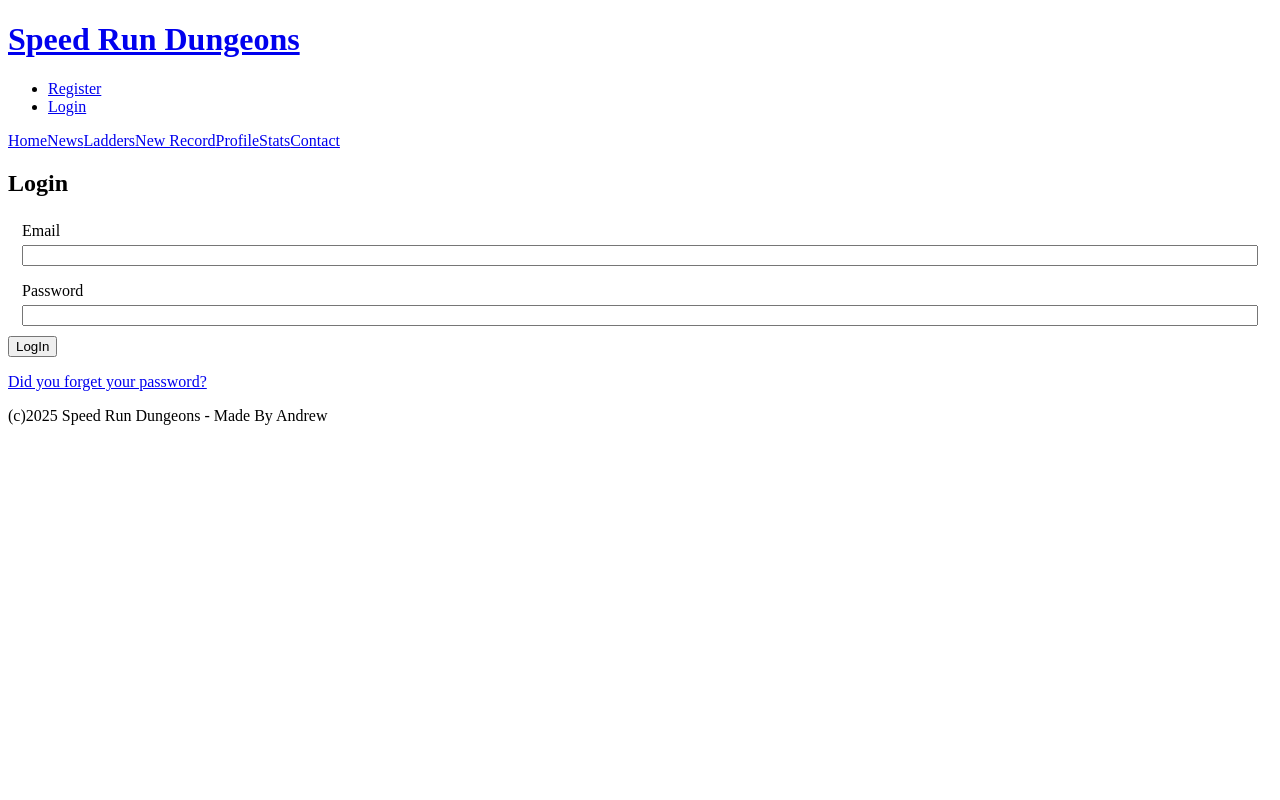
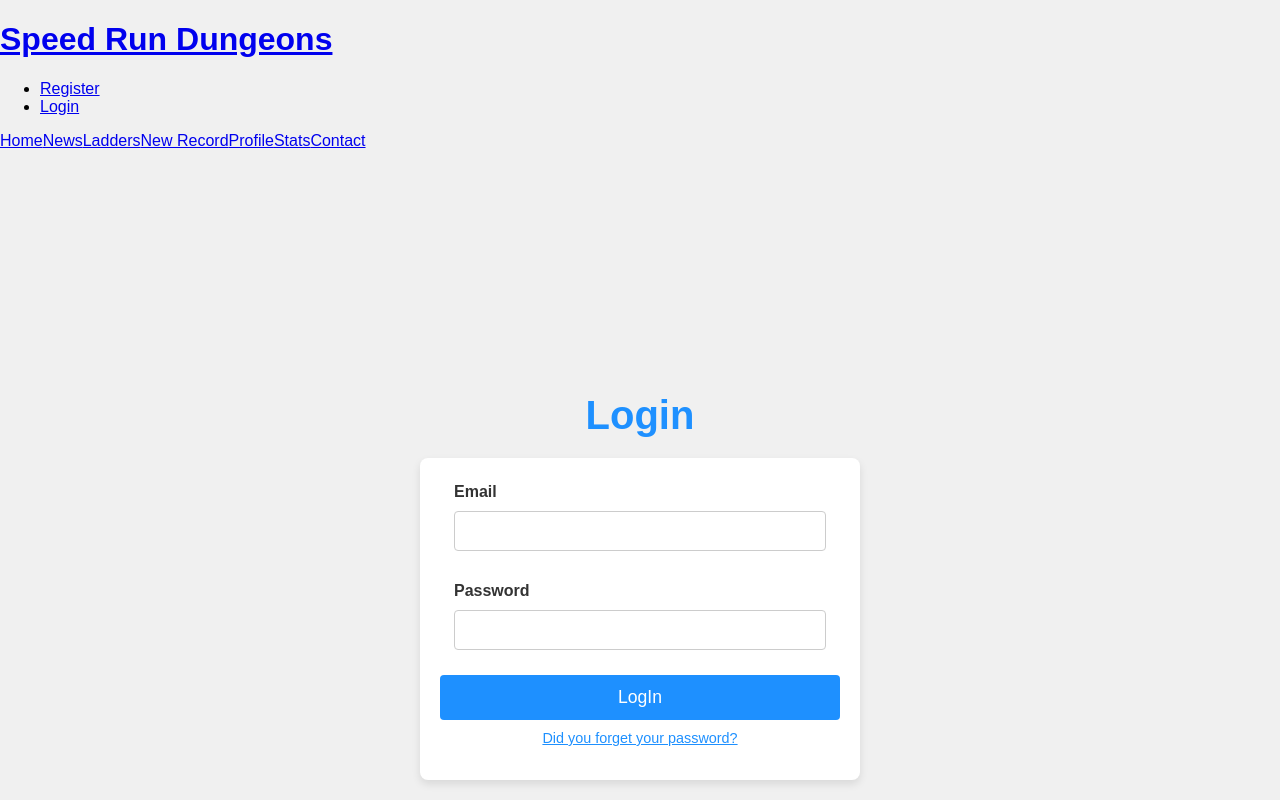
Before and after one commit to andriusmw/MMORanking-Front, a React (Create React App) app: page /login in a window 1280 px wide. Shown: the top 800 px of the page. Built offline with nearby package versions, Linux system fonts and the light colour scheme.

Commit message:
captcha on contact, peding to fix on register

```diff
--- a/package.json
+++ b/package.json
@@ -9,6 +9,7 @@
     "react": "^19.0.0",
     "react-datepicker": "^8.1.0",
     "react-dom": "^19.0.0",
+    "react-google-recaptcha": "^3.1.0",
     "react-router-dom": "^6.28.1",
     "react-scripts": "5.0.1",
     "sweetalert": "^2.1.2",
--- a/src/App.css
+++ b/src/App.css
@@ -1,25 +1,217 @@
-.form-container {
-    position: relative;
-    max-width: 500px;
-    margin: 0 auto;
+/* Variables CSS definidas en :root para acceso global */
+:root {
+  --main-color: #1e90ff; /* Azul principal */
+  --secondary-color: #f0f0f0; /* Gris claro */
+  --text-color: #333; /* Gris oscuro para texto */
+  --error-color: #ff4444; /* Rojo para errores */
+  --success-color: #28a745; /* Verde para éxito */
+  --border-color: #ccc; /* Gris claro para bordes */
+  --shadow-color: rgba(0, 0, 0, 0.1); /* Sombra suave */
+}
+
+/* Estilos generales */
+body {
+  margin: 0;
+  font-family: Arial, sans-serif;
+  background-color: var(--secondary-color);
+}
+
+/* Contenedor principal (común para Register y Login) */
+.form-section {
+  display: flex;
+  flex-direction: column;
+  align-items: center;
+  justify-content: center;
+  min-height: 100vh;
   padding: 20px;
 }
 
+/* Título (común para Register y Login) */
+.form-title {
+  color: var(--main-color);
+  font-size: 2.5rem;
+  margin-bottom: 20px;
+  text-align: center;
+}
+
+/* Contenedor del formulario (reutiliza .form-container) */
+.form-container {
+  position: relative;
+  max-width: 500px; /* Ancho máximo para Register */
+  margin: 0 auto;
+  padding: 20px;
+  background-color: white;
+  border-radius: 8px;
+  box-shadow: 0 4px 8px var(--shadow-color);
+  width: 100%;
+}
+
+/* Formulario interno */
 .editform {
   display: flex;
   flex-direction: column;
   gap: 15px;
 }
 
-  .edith1 {
-    text-align: center;
-  }
-
-  fieldset {
+/* Fieldsets */
+.form-fieldset {
+  margin-bottom: 15px;
   border: none;
   display: flex;
   flex-direction: column;
   gap: 5px;
+}
+
+/* Etiquetas */
+.form-label {
+  display: block;
+  color: var(--text-color);
+  font-weight: bold;
+  margin-bottom: 5px;
+}
+
+/* Inputs */
+.form-input {
+  width: 100%;
+  padding: 10px;
+  border: 1px solid var(--border-color);
+  border-radius: 4px;
+  font-size: 1rem;
+  color: var(--text-color);
+  box-sizing: border-box;
+}
+
+.form-input:focus {
+  border-color: var(--main-color);
+  outline: none;
+}
+
+/* Selector de región (específico de Register) */
+.form-select {
+  width: 100%;
+  padding: 10px;
+  border: 1px solid var(--border-color);
+  border-radius: 4px;
+  font-size: 1rem;
+  color: var(--text-color);
+}
+
+.form-select:focus {
+  border-color: var(--main-color);
+  outline: none;
+}
+
+/* Contenedor de región (específico de Register) */
+.region-container {
+  display: flex;
+  align-items: center;
+  gap: 10px;
+}
+
+/* Botones de ayuda (específico de Register) */
+.help-button {
+  background-color: var(--main-color);
+  color: white;
+  border: none;
+  border-radius: 50%;
+  width: 24px;
+  height: 24px;
+  font-size: 1rem;
+  cursor: pointer;
+  transition: background-color 0.3s;
+}
+
+.help-button:hover {
+  background-color: darken(var(--main-color), 10%);
+}
+
+/* Texto de ayuda (específico de Register) */
+.help-text {
+  background-color: var(--secondary-color);
+  padding: 10px;
+  border-radius: 4px;
+  margin-top: 5px;
+  font-size: 0.9rem;
+  color: var(--text-color);
+}
+
+.help-list {
+  padding-left: 20px;
+  margin: 5px 0;
+}
+
+/* Contenedor de input con ayuda (específico de Register) */
+.input-with-help {
+  display: flex;
+  align-items: center;
+  gap: 10px;
+}
+
+/* reCAPTCHA (específico de Register) */
+.recaptcha-container {
+  margin: 15px 0;
+  display: flex;
+  justify-content: center;
+}
+
+/* Botón de envío (común) */
+.submit-button {
+  background-color: var(--main-color);
+  color: white;
+  padding: 12px 20px;
+  border: none;
+  border-radius: 4px;
+  font-size: 1.1rem;
+  cursor: pointer;
+  width: 100%;
+  transition: background-color 0.3s;
+}
+
+.submit-button:hover {
+  background-color: darken(var(--main-color), 10%);
+}
+
+/* Mensajes (común) */
+.error-message {
+  color: var(--error-color);
+  font-size: 0.9rem;
+  margin-top: 10px;
+  text-align: center;
+}
+
+/* Mensaje de éxito (específico de Register) */
+.success-message {
+  color: var(--success-color);
+  font-size: 0.9rem;
+  margin-top: 10px;
+  text-align: center;
+}
+
+/* Enlace al login (específico de Register) */
+.login-link {
+  color: var(--main-color);
+  text-decoration: underline;
+}
+
+.login-link:hover {
+  color: darken(var(--main-color), 10%);
+}
+
+/* Enlace de recuperación (específico de Login) */
+.forgot-password {
+  margin-top: 10px;
+  text-align: center;
+  font-size: 0.9rem;
+  color: var(--text-color);
+}
+
+.forgot-link {
+  color: var(--main-color);
+  text-decoration: underline;
+}
+
+.forgot-link:hover {
+  color: darken(var(--main-color), 10%);
 }
 
 /* Estilos del spinner */
@@ -29,7 +221,7 @@
   left: 0;
   width: 100%;
   height: 100%;
-    background: rgba(0, 0, 0, 0.3); /* Fondo semitransparente */
+  background: rgba(0, 0, 0, 0.3);
   display: flex;
   justify-content: center;
   align-items: center;
@@ -38,8 +230,8 @@
 .spinner {
   width: 40px;
   height: 40px;
-    border: 4px solid #f3f3f3; /* Color claro */
-    border-top: 4px solid #3498db; /* Color destacado */
+  border: 4px solid #f3f3f3;
+  border-top: 4px solid #3498db;
   border-radius: 50%;
   animation: spin 1s linear infinite;
 }
@@ -53,3 +245,55 @@
   opacity: 0.6;
   cursor: not-allowed;
 }
+
+/* Responsive (común) */
+@media (max-width: 600px) {
+  .form-title {
+    font-size: 2rem;
+  }
+
+  .form-container {
+    padding: 15px;
+  }
+
+  .form-input, .form-select {
+    font-size: 0.9rem;
+  }
+
+  .submit-button {
+    font-size: 1rem;
+    padding: 10px;
+  }
+}
+
+/* Ajuste específico para Login */
+.login-container {
+  max-width: 400px; /* Ancho más pequeño para Login */
+}
+
+/* Mensaje de envío (específico de NewRecordPage) */
+/*
+.sending-message {
+  color: var(--text-color);
+  font-size: 0.9rem;
+  margin-top: 10px;
+  text-align: center;
+}
+  */
+
+  /* Textarea (específico de ContactPage) */
+.form-textarea {
+  width: 100%;
+  padding: 10px;
+  border: 1px solid var(--border-color);
+  border-radius: 4px;
+  font-size: 1rem;
+  color: var(--text-color);
+  box-sizing: border-box;
+  resize: vertical; /* Permite redimensionar verticalmente */
+}
+
+.form-textarea:focus {
+  border-color: var(--main-color);
+  outline: none;
+}
--- a/src/pages/LoginPage.js
+++ b/src/pages/LoginPage.js
@@ -3,51 +3,57 @@ import { loginUserService } from "../services";
 import { AuthContext } from "../context/AuthContext";
 import { Link, useNavigate } from "react-router-dom";
 
-
 export const LoginPage = () => {
   const [email, setEmail] = useState("");
   const [password, setPassword] = useState("");
   const [error, setError] = useState("");
-    const {login} = useContext(AuthContext)
+  const { login } = useContext(AuthContext);
   const navigate = useNavigate();
 
   const handleForm = async (e) => {
     e.preventDefault();
     setError("");
-
     try {
-            const data = await loginUserService({email, password});
-
-            console.log(data);
+      const data = await loginUserService({ email, password });
       login(data.token);
-           navigate("/")
-        } catch(error) {
+      navigate("/");
+    } catch (error) {
       setError(error.message);
-
     }
-    }
+  };
 
   return (
-        <section>
-            <h1>Login</h1>
-           <form onSubmit={handleForm}>
-            <fieldset>
-                <label htmlFor="email">Email</label>
-                <input type="email" id="email" name="email" required
+    <section className="form-section">
+      <h1 className="form-title">Login</h1>
+      <form onSubmit={handleForm} className="form-container login-container">
+        <fieldset className="form-fieldset">
+          <label htmlFor="email" className="form-label">Email</label>
+          <input
+            type="email"
+            id="email"
+            name="email"
+            required
             onChange={(e) => setEmail(e.target.value)}
+            className="form-input"
           />
         </fieldset>
-            <fieldset>
-                <label htmlFor="password">Password</label>
-                <input type="password" id="password" name="password" required
+        <fieldset className="form-fieldset">
+          <label htmlFor="password" className="form-label">Password</label>
+          <input
+            type="password"
+            id="password"
+            name="password"
+            required
             onChange={(e) => setPassword(e.target.value)}
+            className="form-input"
           />
         </fieldset>
-
-            <button>LogIn</button>
-            <p>      <Link to={"/forpass"}>Did you forget your password?</Link></p>
-            {error ? <p>{error}</p>: null}
+        <button className="submit-button">LogIn</button>
+        <p className="forgot-password">
+          <Link to={"/forpass"} className="forgot-link">Did you forget your password?</Link>
+        </p>
+        {error && <p className="error-message">{error}</p>}
       </form>
     </section>
-    )
-}
+  );
+};
--- a/src/pages/RegisterPage.js
+++ b/src/pages/RegisterPage.js
@@ -1,10 +1,9 @@
-import { useState } from "react";
+import { useState, useEffect } from "react";
 import { registerUserService } from "../services";
 import { Link, useNavigate } from "react-router-dom";
 
 export const RegisterPage = () => {
   const navigate = useNavigate();
-
   const [name, setName] = useState("");
   const [email, setEmail] = useState("");
   const [pass1, setPass1] = useState("");
@@ -23,19 +22,65 @@ export const RegisterPage = () => {
     { value: "TW", label: "TW" },
   ];
 
+  useEffect(() => {
+    const loadRecaptcha = () => {
+      // Cargar el script si no está presente
+      if (!document.querySelector("#recaptcha-script")) {
+        const script = document.createElement("script");
+        script.id = "recaptcha-script";
+        script.src = "https://www.google.com/recaptcha/api.js?render=explicit";
+        script.async = true;
+        script.defer = true;
+        document.body.appendChild(script);
+
+        script.onload = () => {
+          console.log("reCAPTCHA script loaded");
+          // Renderizar el CAPTCHA explícitamente después de cargar
+          if (window.grecaptcha && window.grecaptcha.render) {
+            window.grecaptcha.render("recaptcha-widget", {
+              sitekey: "6Ld7LOQqAAAAALyLVudIvQ4_bB2I8I1gYtrS1r8i",
+            });
+          }
+        };
+        script.onerror = () => {
+          setError("Failed to load reCAPTCHA");
+        };
+      } else if (window.grecaptcha && window.grecaptcha.render) {
+        // Si el script ya está cargado, renderizar el CAPTCHA
+        window.grecaptcha.render("recaptcha-widget", {
+          sitekey: "6Ld7LOQqAAAAALyLVudIvQ4_bB2I8I1gYtrS1r8i",
+        });
+      }
+    };
+
+    loadRecaptcha();
+
+    // Limpieza al desmontar
+    return () => {
+      // Solo limpiar si hay un widget renderizado
+      const widget = document.querySelector(".g-recaptcha");
+      if (widget && window.grecaptcha) {
+        try {
+          window.grecaptcha.reset(); // Resetear solo si existe el widget
+        } catch (err) {
+          console.log("Error resetting reCAPTCHA:", err);
+        }
+      }
+      // No eliminamos el script para que esté disponible al volver
+    };
+  }, []);
+
   const handleForm = async (e) => {
     e.preventDefault();
     setError("");
     setSuccess(false);
 
-    // Validación local
     if (pass1 !== pass2) {
       setError("Passwords do not match");
       return;
     }
 
-    // Obtener el token de reCAPTCHA
-    const recaptchaToken = window.grecaptcha.getResponse();
+    const recaptchaToken = window.grecaptcha?.getResponse();
     if (!recaptchaToken) {
       setError("Please complete the reCAPTCHA");
       return;
@@ -48,64 +93,64 @@ export const RegisterPage = () => {
         password: pass1,
         region,
         WLname,
-        recaptchaToken, // Añadimos el token al servicio
+        recaptchaToken,
       });
       setSuccess(true);
-      // navigate('/login'); // Descomentado si quieres redirigir tras éxito
     } catch (error) {
-      setSuccess(false);
       setError(error.message || "An unexpected error occurred");
     }
   };
 
   return (
-    <section>
-      <h1>Register</h1>
-      <form onSubmit={handleForm}>
-        <fieldset>
-          <label htmlFor="name">Username:</label>
+    <section className="form-section">
+      <h1 className="form-title">Register</h1>
+      <form onSubmit={handleForm} className="form-container">
+        <fieldset className="form-fieldset">
+          <label htmlFor="name" className="form-label">Username:</label>
           <input
             type="text"
             id="name"
             name="name"
             required
             onChange={(e) => setName(e.target.value)}
+            className="form-input"
           />
         </fieldset>
-        <fieldset>
-          <label htmlFor="email">Email:</label>
+        <fieldset className="form-fieldset">
+          <label htmlFor="email" className="form-label">Email:</label>
           <input
             type="email"
             id="email"
             name="email"
             required
             onChange={(e) => setEmail(e.target.value)}
+            className="form-input"
           />
         </fieldset>
-        <fieldset>
-          <label htmlFor="pass1">Password:</label>
+        <fieldset className="form-fieldset">
+          <label htmlFor="pass1" className="form-label">Password:</label>
           <input
             type="password"
             id="pass1"
             name="pass1"
             required
             onChange={(e) => setPass1(e.target.value)}
+            className="form-input"
           />
         </fieldset>
-        <fieldset>
-          <label htmlFor="pass2">Repeat password:</label>
+        <fieldset className="form-fieldset">
+          <label htmlFor="pass2" className="form-label">Repeat password:</label>
           <input
             type="password"
             id="pass2"
             name="pass2"
             required
             onChange={(e) => setPass2(e.target.value)}
+            className="form-input"
           />
         </fieldset>
-
-        {/*---------------REGION ---------------- */}
-        <fieldset>
-          <label htmlFor="region">
+        <fieldset className="form-fieldset">
+          <label htmlFor="region" className="form-label">
             Region: the region of your Battle.net Account for synchronizing your characters
           </label>
           <div className="region-container">
@@ -115,6 +160,7 @@ export const RegisterPage = () => {
               value={region}
               onChange={(e) => setRegion(e.target.value)}
               required
+              className="form-select"
             >
               {regionOptions.map((option) => (
                 <option key={option.value} value={option.value}>
@@ -130,11 +176,10 @@ export const RegisterPage = () => {
               ?
             </button>
           </div>
-
           {showHelp && (
             <div className="help-text">
               <p>Select the region that corresponds to your Battle.net account:</p>
-              <ul>
+              <ul className="help-list">
                 <li><strong>EU:</strong> Europe (servers in Europe AND Russia)</li>
                 <li><strong>US:</strong> Americas (servers in the United States, Canada, México, South America and Australia)</li>
                 <li><strong>TW:</strong> Taiwan (servers in Asia (China, Japan, South-Korea, Taiwan))</li>
@@ -143,17 +188,16 @@ export const RegisterPage = () => {
             </div>
           )}
         </fieldset>
-
-        {/*---------------Warcraft Logs User ---------------- */}
-        <fieldset>
-          <div>
-            <label htmlFor="wlusername">Warcraft Logs Username:</label>
+        <fieldset className="form-fieldset">
+          <div className="input-with-help">
+            <label htmlFor="wlusername" className="form-label">Warcraft Logs Username:</label>
             <input
               type="text"
               id="wlusername"
               name="wlusername"
               required
               onChange={(e) => setWLName(e.target.value)}
+              className="form-input"
             />
             <button
               type="button"
@@ -163,8 +207,6 @@ export const RegisterPage = () => {
               ?
             </button>
           </div>
-        </fieldset>
-
           {showHelpWLName && (
             <div className="help-text">
               <p>
@@ -173,25 +215,23 @@ export const RegisterPage = () => {
               </p>
             </div>
           )}
-
-        {/* Widget de reCAPTCHA */}
+        </fieldset>
+        <div className="recaptcha-container">
           <div
+            id="recaptcha-widget"
             className="g-recaptcha"
-          data-sitekey="6Ld7LOQqAAAAALyLVudIvQ4_bB2I8I1gYtrS1r8i" // Reemplaza con tu Site Key real
+            data-sitekey="6Ld7LOQqAAAAALyLVudIvQ4_bB2I8I1gYtrS1r8i"
           ></div>
-
-        <button>Register</button>
-        {error ? <p style={{ color: "red" }}>{error}</p> : null}
-        {success ? (
-          <p>
+        </div>
+        <button className="submit-button">Register</button>
+        {error && <p className="error-message">{error}</p>}
+        {success && (
+          <p className="success-message">
             Register initiated, check your E-mail Inbox to activate your Account. Click here to go to{" "}
-            <Link to="/login">Login Page</Link>
+            <Link to="/login" className="login-link">Login Page</Link>
           </p>
-        ) : null}
+        )}
       </form>
-
-      {/* Script de reCAPTCHA */}
-      <script src="https://www.google.com/recaptcha/api.js" async defer></script>
     </section>
   );
 };
```
Also changed, not shown: src/pages/ContactPage.js (+50 -28 lines), src/pages/newRecordPage.js (+39 -61 lines), 2 other files (tests, documents, lock files or other folders). Lines whose indentation alone changed are shown as unchanged.
